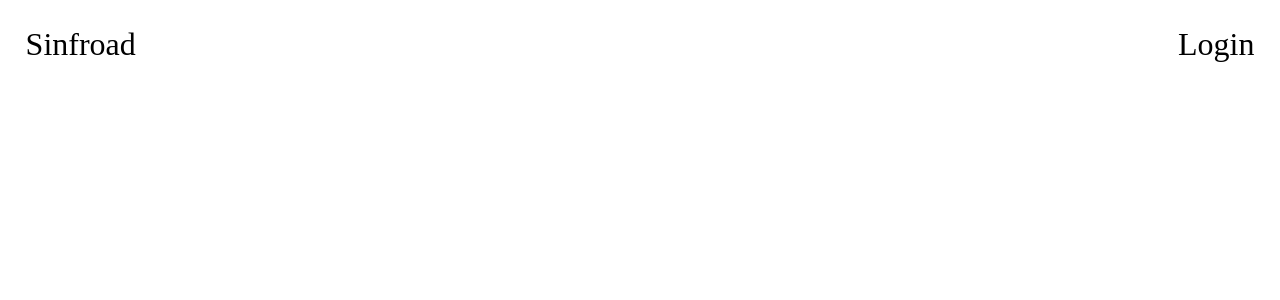
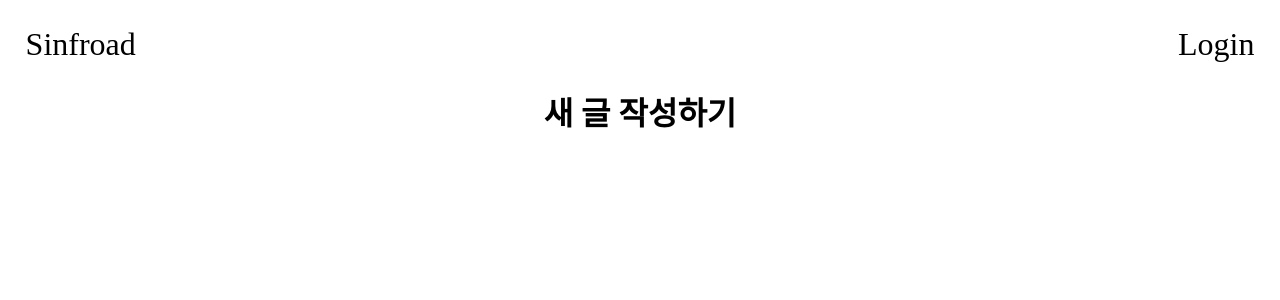
Before and after one commit to 0sinf/sinfroad-client, a React (Vite) app: page /posts in a window 1280 px wide. Shown: the top 300 px of the page. Built offline with nearby package versions, Linux system fonts and the light colour scheme.

Commit message:
feat: Add create post page

```diff
--- /dev/null
+++ b/src/pages/Write.css
@@ -0,0 +1,4 @@
+.write__container {
+  display: flex;
+  justify-content: center;
+}
--- a/src/pages/Write.tsx
+++ b/src/pages/Write.tsx
@@ -1 +1,10 @@
-export default function Write() {}
+import "./Write.css";
+
+export default function Write() {
+  return (
+    <main className="write__container">
+      <h1>새 글 작성하기</h1>
+      {/* TODO: Add Input, Textarea, Button */}
+    </main>
+  );
+}
```
